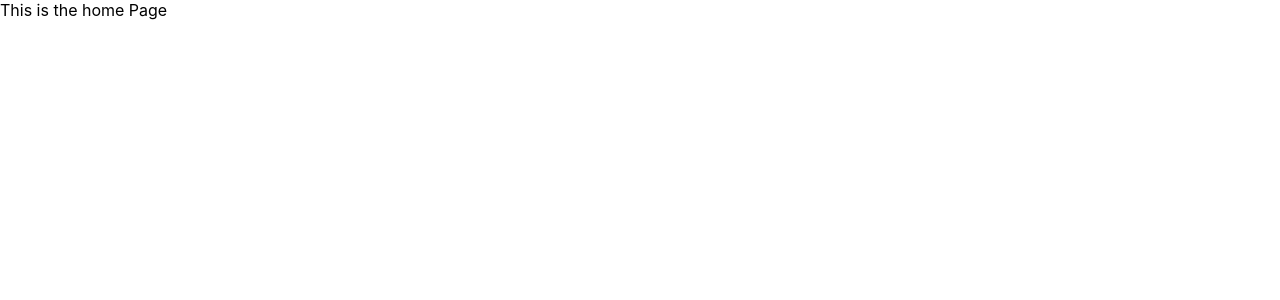
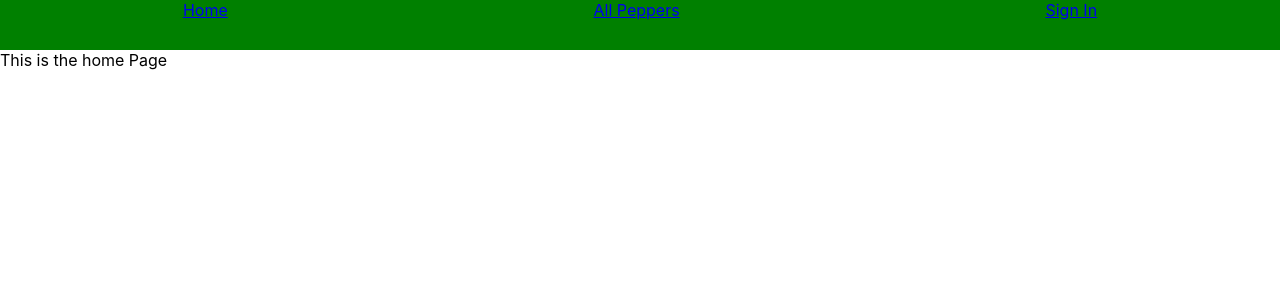
Before and after one commit to cawilson1/cohort5reachrouterpeppers, a React (Create React App) app: page / in a window 1280 px wide. Shown: the top 300 px of the page. Built offline with nearby package versions, Linux system fonts and the light colour scheme.

Commit message:
create navbar

```diff
--- a/src/App.js
+++ b/src/App.js
@@ -1,9 +1,10 @@
 import React from "react";
 import PublicRoutes from "./components/PublicRoutes";
-
+import Navbar from "./components/Navbar";
 function App() {
   return (
     <div>
+      <Navbar />
       <PublicRoutes />
     </div>
   );
--- /dev/null
+++ b/src/components/Navbar.js
@@ -0,0 +1,18 @@
+import React from "react";
+import { Link } from "@reach/router";
+
+export default function Navbar() {
+  return (
+    <nav
+      style={{
+        backgroundColor: "green",
+        height: 50,
+        display: "flex",
+        justifyContent: "space-around"
+      }}
+    >
+      <Link to="/">Home</Link> <Link to="/allpeppers">All Peppers</Link>{" "}
+      <Link to="/signin">Sign In</Link>
+    </nav>
+  );
+}
```
